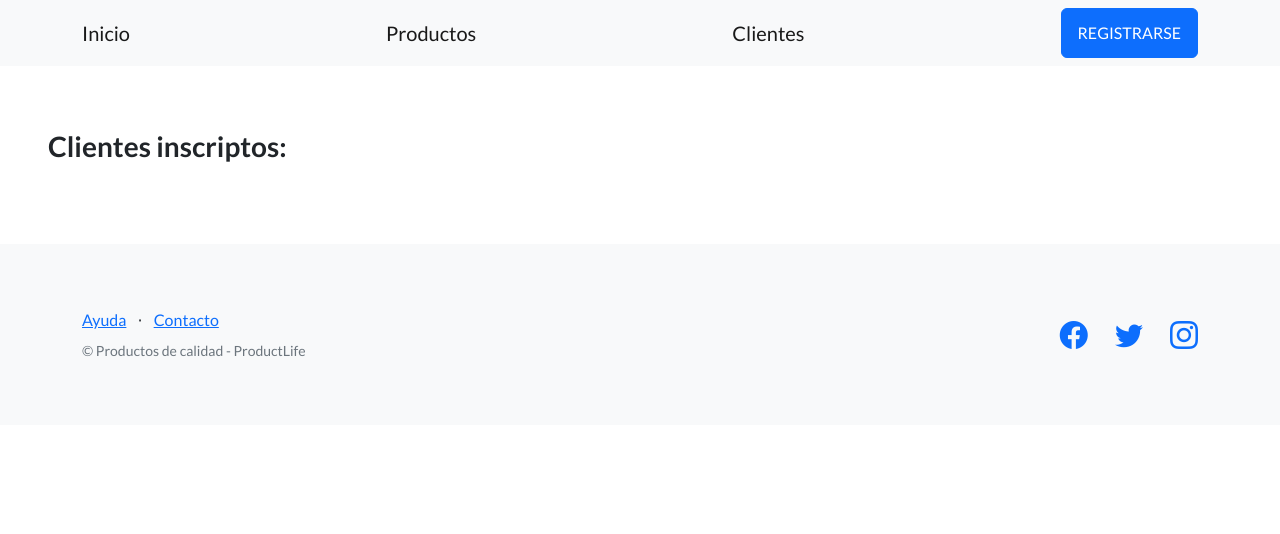
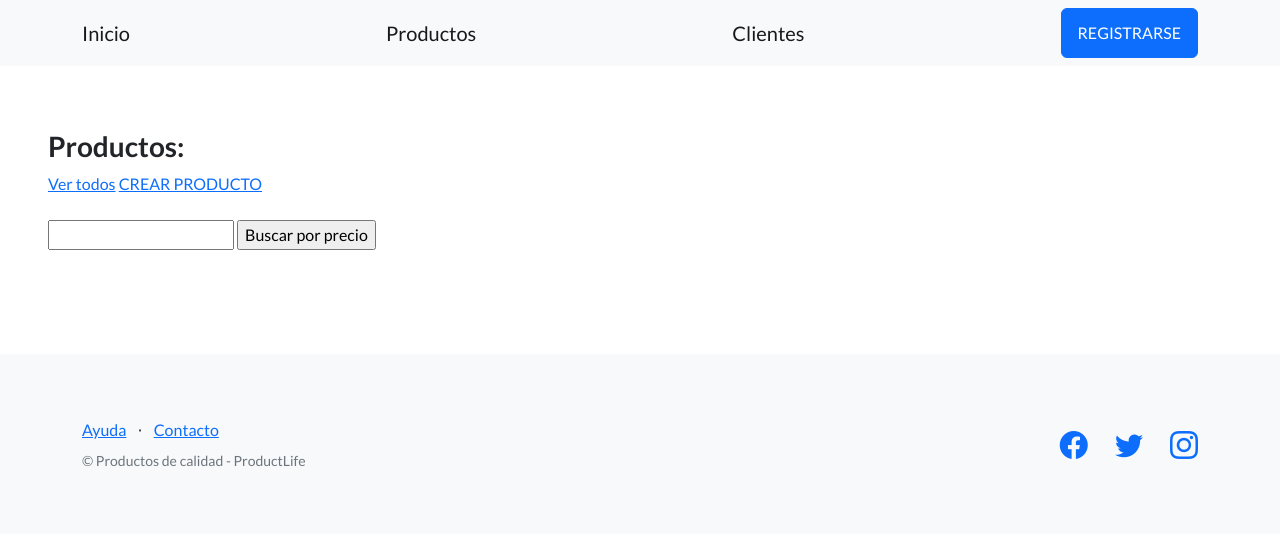
Before and after one commit to tomymagno/Tercera_preentrega_Magnone, a Django app: page /estudios/clientes/ in a window 1280 px wide. Shown: the top 534 px of the page. Run offline with Django 4.2, Linux system fonts and the light colour scheme; data that the repository does not hold is empty; some libraries are stand-ins or nearby versions.

Commit message:
Arreglos

```diff
--- a/sistema_coder/control_estudios/templates/control_estudios/lista_clientes.html
+++ b/sistema_coder/control_estudios/templates/control_estudios/lista_clientes.html
@@ -1,16 +1,24 @@
 {% extends "base.html" %}
 
 {% block titulo %}
-Lista de clientes
+Lista de productos
 {% endblock titulo %}
 
 {% block contenido %}
-
-<h3>Clientes inscriptos:</h3>
+<h3>Productos:</h3>
+<a href="{% url 'lista_productos' %}">Ver todos</a>
+<a href="{% url 'crear_producto' %}">CREAR PRODUCTO</a>
+<br><br>
+<form action="{% url 'buscar_producto' %}" method="post">
+    {% csrf_token %}
+    <input type="text" name="precio">
+    <input type="submit" value="Buscar por precio">
+</form>
+<br>
 <ul>
-{% for cliente in clientes %}
+{% for producto in productos %}
     <li>
-        {{ cliente.apellido }}, {{ cliente.nombre }}
+        {{ producto.nombre_producto }}, {{ producto.precio }}
     </li>
 {% endfor %}
 </ul>
--- a/sistema_coder/control_estudios/templates/control_estudios/lista_productos.html
+++ b/sistema_coder/control_estudios/templates/control_estudios/lista_productos.html
@@ -9,16 +9,16 @@ Lista de productos
 <a href="{% url 'lista_productos' %}">Ver todos</a>
 <a href="{% url 'crear_producto' %}">CREAR PRODUCTO</a>
 <br><br>
-<form action="{% url 'buscar_productos' %}" method="post">
+<form action="{% url 'buscar_producto' %}" method="post">
     {% csrf_token %}
     <input type="text" name="busqueda">
-    <input type="submit" value="Buscar por precio">
+    <input type="submit" value="Buscar">
 </form>
 <br>
 <ul>
 {% for producto in productos %}
     <li>
-        {{ producto.nombre }}, {{ producto.comision }}
+        {{ producto.nombre_producto }}, {{ producto.precio }}
     </li>
 {% endfor %}
 </ul>
--- a/sistema_coder/control_estudios/views.py
+++ b/sistema_coder/control_estudios/views.py
@@ -54,16 +54,20 @@ def crear_producto(request):
 def buscar_producto(request):
     if request.method == "POST":
         data = request.POST
-        busqueda = data["busqueda"]
-        productos = Producto.objects.filter(
-            Q(nombre=busqueda) | Q(producto__contains=busqueda)
+        precio = data.get("precio")  # Use data.get() to avoid KeyError
+        if precio is not None:  # Check if precio exists in data
+            productos = Producto.objects.filter(precio__exact=precio)
+            contexto = {
+                "productos": productos,
+            }
+            return render(
+                request=request,
+                template_name='control_estudios/lista_productos.html',
+                context=contexto,
             )
-        contexto = {
-            "productos": productos,
-        }
-        http_response = render(
-            request=request,
-            template_name='control_estudios/lista_productos.html',
-            context=contexto,
-        )
-        return http_response
+
+    return render(
+        request=request,
+        template_name='control_estudios/lista_productos.html',
+        context={},
+    )
--- a/sistema_coder/sistema_coder/settings.py
+++ b/sistema_coder/sistema_coder/settings.py
@@ -70,7 +70,7 @@ TEMPLATES = [
     },
 ]
 
-WSGI_APPLICATION = 'sistema.wsgi.application'
+WSGI_APPLICATION = 'sistema_coder.wsgi.application'
 
 
 # Database
--- a/sistema_coder/sistema_coder/wsgi.py
+++ b/sistema_coder/sistema_coder/wsgi.py
@@ -8,8 +8,12 @@ https://docs.djangoproject.com/en/4.2/howto/deployment/wsgi/
 """
 
 import os
+import sys
 
 from django.core.wsgi import get_wsgi_application
+
+# Agregar la ruta de la carpeta principal de tu proyecto al path de Python
+sys.path.append(os.path.dirname(os.path.abspath(__file__)))
 
 os.environ.setdefault('DJANGO_SETTINGS_MODULE', 'sistema_coder.settings')
 
```
Also changed, not shown: sistema_coder/db.sqlite3.
